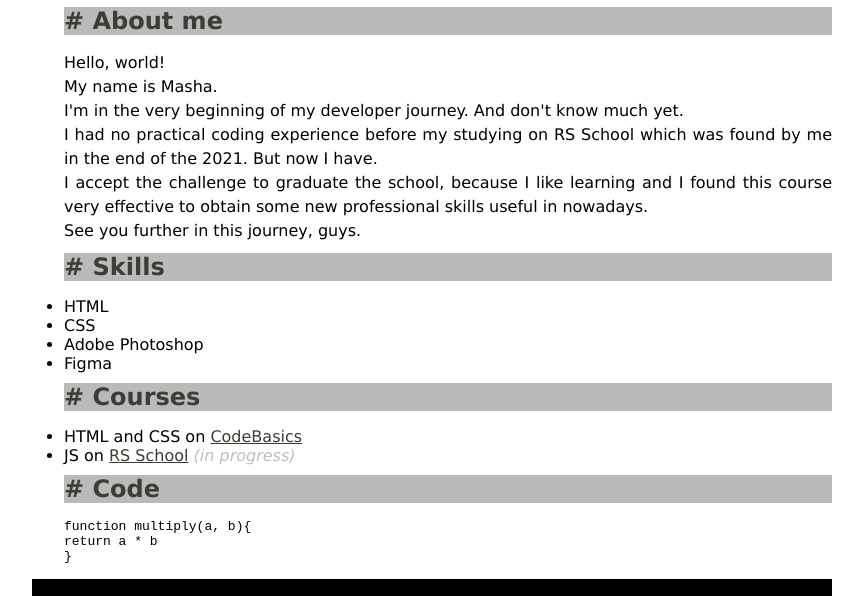
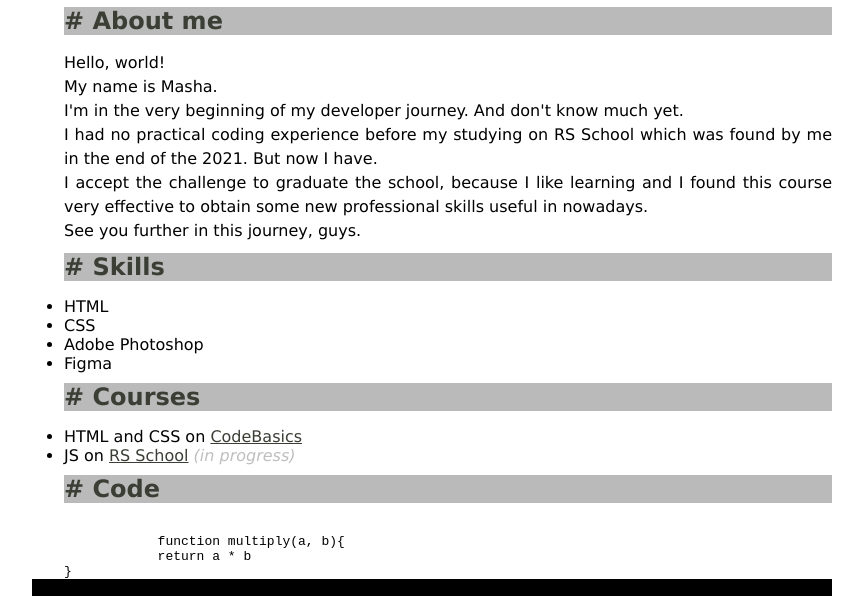
Before and after one commit to chmoq/rsschool-cv, a plain HTML site: page index.html in a window 1280 px wide. Shown: the part 162-758 px from the top of the page, without its empty margins (208-1071 px from the left). Drawn offline with Linux system fonts and the light colour scheme.

Commit message:
fix: fix typos

```diff
--- a/index.html
+++ b/index.html
@@ -10,7 +10,7 @@
         <header>
             <h1>Maria Kolesova</h1>
             <h2 id='title'>Junior Front-end developer</h2>
-            <img id='profilepic'src="assets/img/picture.jpg">
+            <img id='profilepic' src="assets/img/picture.jpg" alt='profile picture'>
         </header>
         <main>
           <h2># About me</h2>
@@ -40,16 +40,13 @@
               </li>
             </ul>
           <h2># Code</h2>
-          <code>
-            <pre>
-function multiply(a, b){
-return a * b
-}
-            </pre>
-          </code>
+          <pre><code>
+            function multiply(a, b){
+            return a * b
+}</code></pre>
         </main>
         <footer>
-          <div class='footer-item'><a href="https://rs.school/js/"><img id='rslogo'src="assets/svg/rs_school_js.svg" alt='RS School logo'></a></div>
+          <div class='footer-item'><a href="https://rs.school/js/"><img id='rslogo' src="assets/svg/rs_school_js.svg" alt='RS School logo'></a></div>
           <div class=footer-item> <p id='white'>2022</p></div>
         </footer>
     </div>
```
